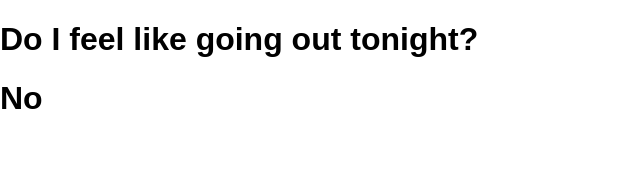
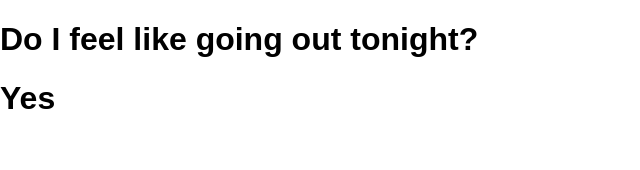
Before and after one commit to HarikaPenukonda/build-a-meme-generator, a React (Create React App) app: page / in a window 1280 px wide. Shown: the top 170 px of the page, without its empty margins (0-640 px from the left). Built offline with nearby package versions, Linux system fonts and the light colour scheme.

Commit message:
Challenge 1

```diff
--- a/src/ternary-practice/Main.js
+++ b/src/ternary-practice/Main.js
@@ -1,20 +1,18 @@
 import React from "react";
 
+/*
+    Challenge 1 : move our ternary directly inside of our JSX
+    so that "Yes" and "No" are determined inside the <h1>
+
+*/
+
 export default function Main(){
-    const isGoingOut = false
-
-    // use ternary here
-    const answer = isGoingOut ? "Yes" : "No"
-
-    // if(isGoingOut === true){
-    //     answer = "Yes"
-    // }else{
-    //     answer = "No"
-    // }
+    const isGoingOut = true
+    //const answer = isGoingOut ? "Yes" : "No" // use ternary here
     return(
         <div className="state">
             <h1>Do I feel like going out tonight?</h1>
-            <h1>{answer}</h1>
+            <h1>{isGoingOut ? "Yes" : "No"}</h1>
         </div>
     )
 }
```
